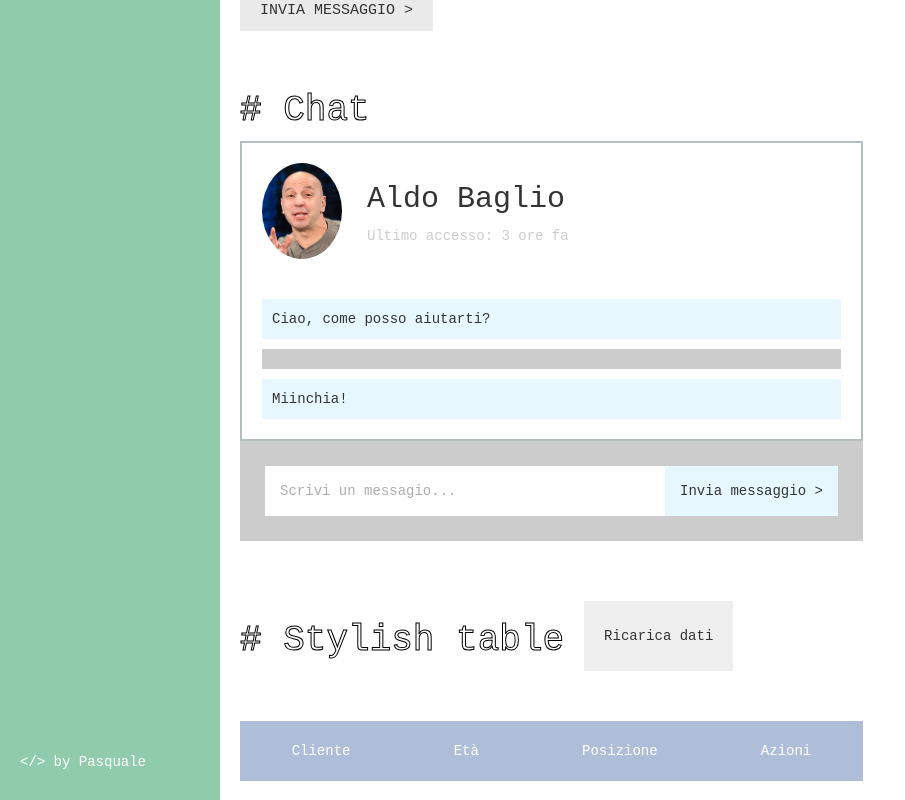
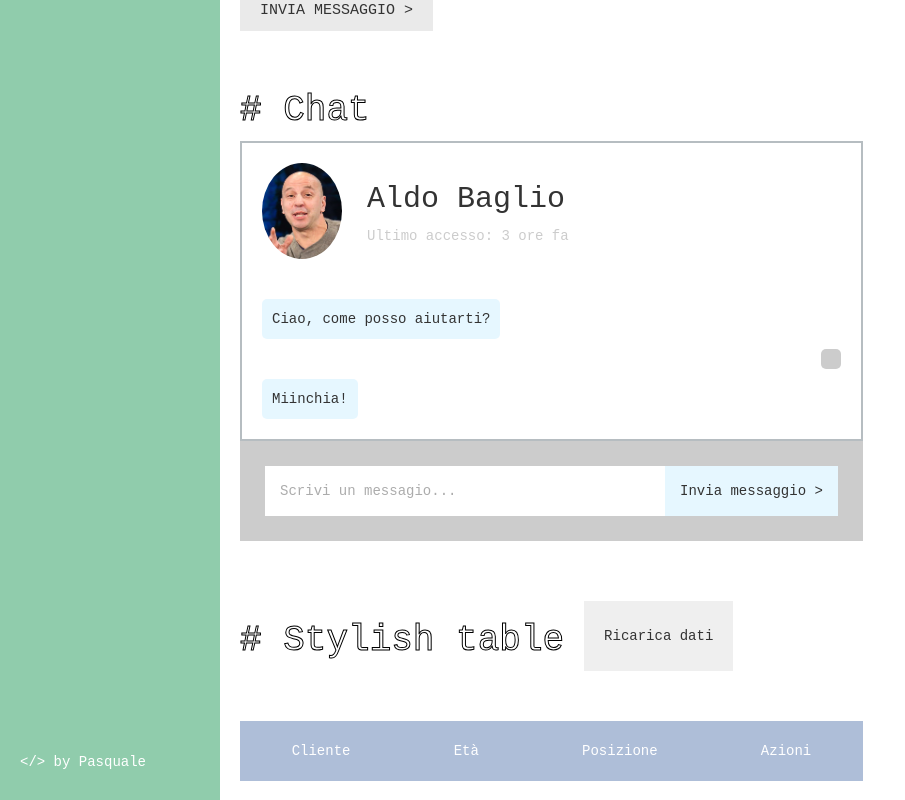
Before and after one commit to HikaruFN/armonia, a React (Create React App) app: page / in a window 1280 px wide. Both pictures are taken after a click on the button "Invia messaggio >". Shown: the part 483-1283 px from the top of the page, without its empty margins (0-905 px from the left). Built offline with nearby package versions, Linux system fonts and the light colour scheme.

Commit message:
display flex on messages

```diff
--- a/src/components/Chat.css
+++ b/src/components/Chat.css
@@ -25,11 +25,17 @@
 .aldo-info span{
     color: #CCCCCC;
 }
+.messages{
+    display: flex;
+    flex-direction: column;
+}
 .messages .messagge{
     padding: 10px;
 }
 .messages .response-aldo{
     background-color: #E6F7FF;
+    border-radius: 5px;
+    align-self: flex-start;
 }
 .request-container{
     padding: 25px;
@@ -52,13 +58,11 @@
     font-family: 'Source Code Pro', monospace;
     padding: 15px;
 }
-.messages{
-    display: flex;
-    flex-direction: column;
-}
+
 .user-question{
     margin: 10px 0;
-    text-align: right;
     padding: 10px;
     background-color: #CCCCCC;
+    border-radius: 5px;
+    align-self: flex-end;
 }
--- a/src/components/Chat.js
+++ b/src/components/Chat.js
@@ -52,13 +52,13 @@ function Chat(){
                     </div>
                 </div>
                 <div className="messages">
-                    <span className="response-aldo messagge">Ciao, come posso aiutarti?</span>
+                    <div className="response-aldo messagge">Ciao, come posso aiutarti?</div>
                     {
                         messages.arrMessages.map((item, index)=>{
                             return (
-                                <span className={item.who} key={index}>
+                                <div className={item.who} key={index}>
                                     {item.message}
-                                </span>
+                                </div>
                             )
                         })
                     }
```
